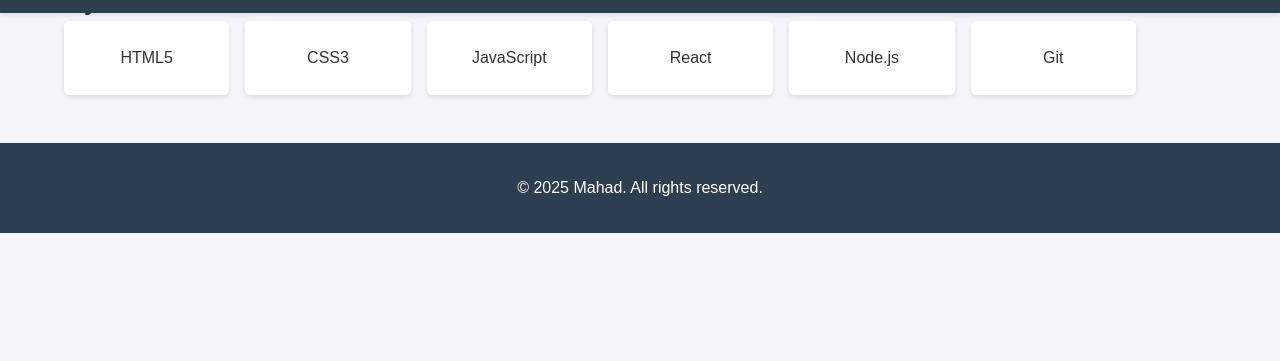
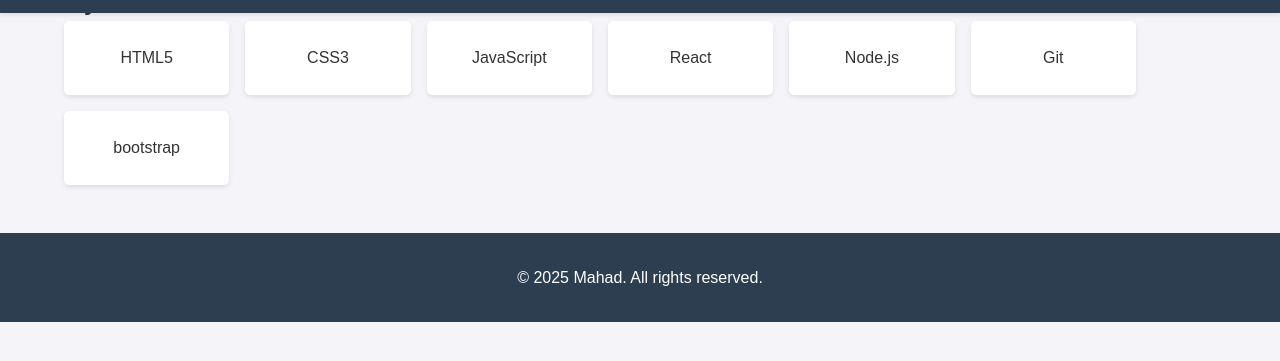
Before and after one commit to mahadaffan/myresume10, a plain HTML site: page skills.html in a window 1280 px wide. Shown: the part 65-426 px from the top of the page. Drawn offline with Linux system fonts and the light colour scheme.

Commit message:
3version

```diff
--- a/skills.html
+++ b/skills.html
@@ -65,6 +65,7 @@
                 <div class="skill-card">React</div>
                 <div class="skill-card">Node.js</div>
                 <div class="skill-card">Git</div>
+                <div class="skill-card">bootstrap</div>
             </div>
         </section>
     </main>
```
